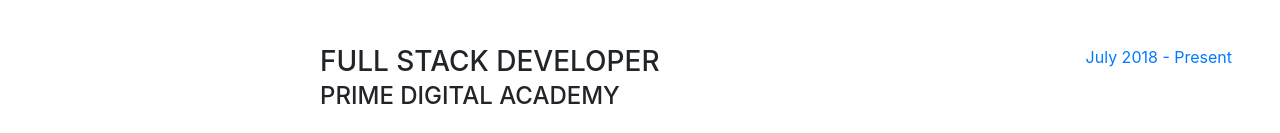
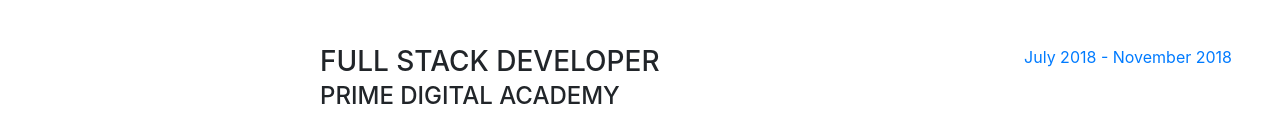
Before and after one commit to MannyJo/mannyjo.github.io, a website with bundled scripts: page index.html in a window 1280 px wide. Shown: the part 915-1048 px from the top of the page. Built offline with nearby package versions, Linux system fonts and the light colour scheme; a web font is replaced by a local one.

Commit message:
update date

```diff
--- a/index.html
+++ b/index.html
@@ -103,7 +103,7 @@
             </p>
           </div>
           <div class="resume-date text-md-right">
-            <span class="text-primary">July 2018 - Present</span>
+            <span class="text-primary">July 2018 - November 2018</span>
           </div>
         </div>
 
```
